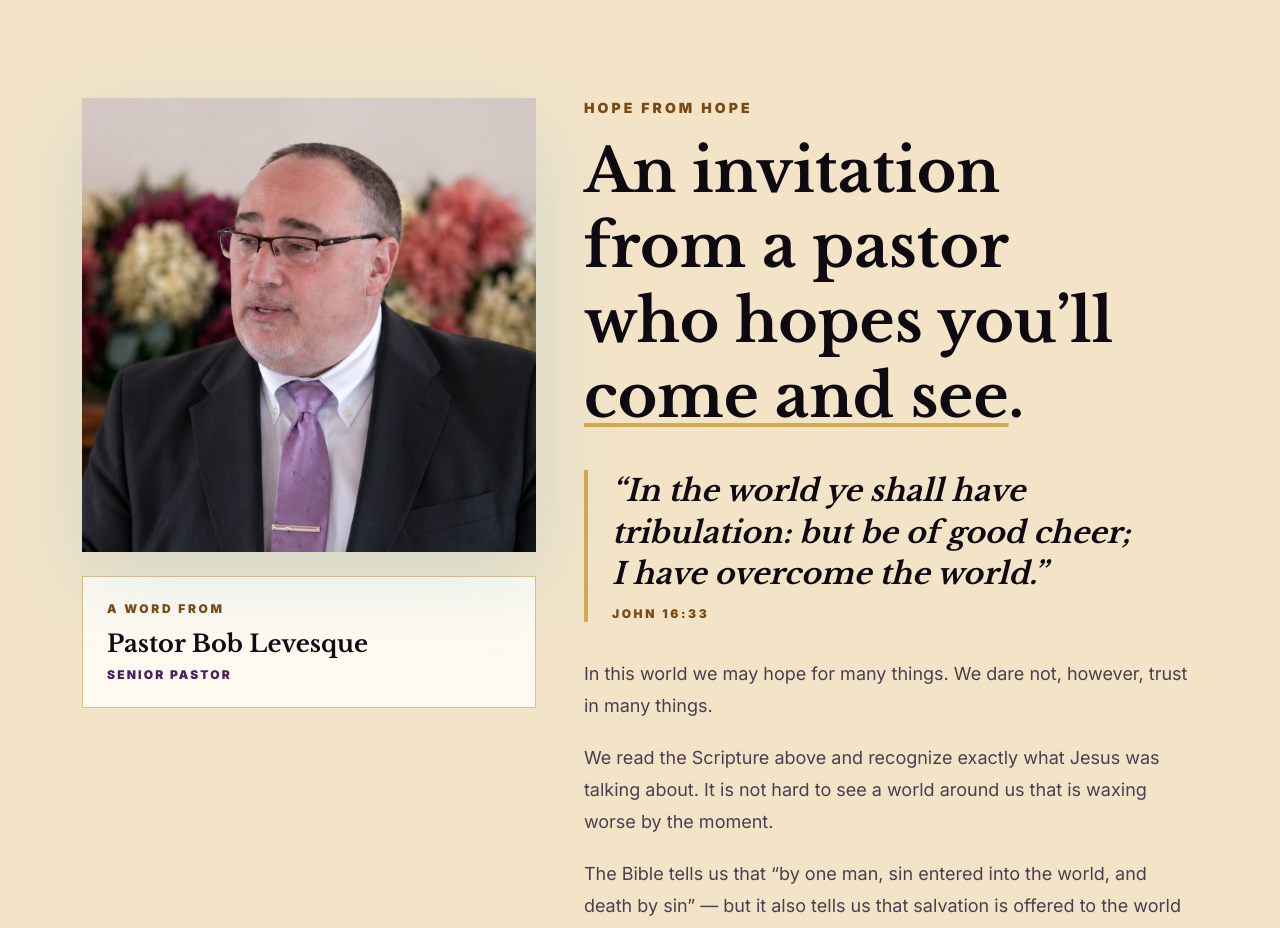
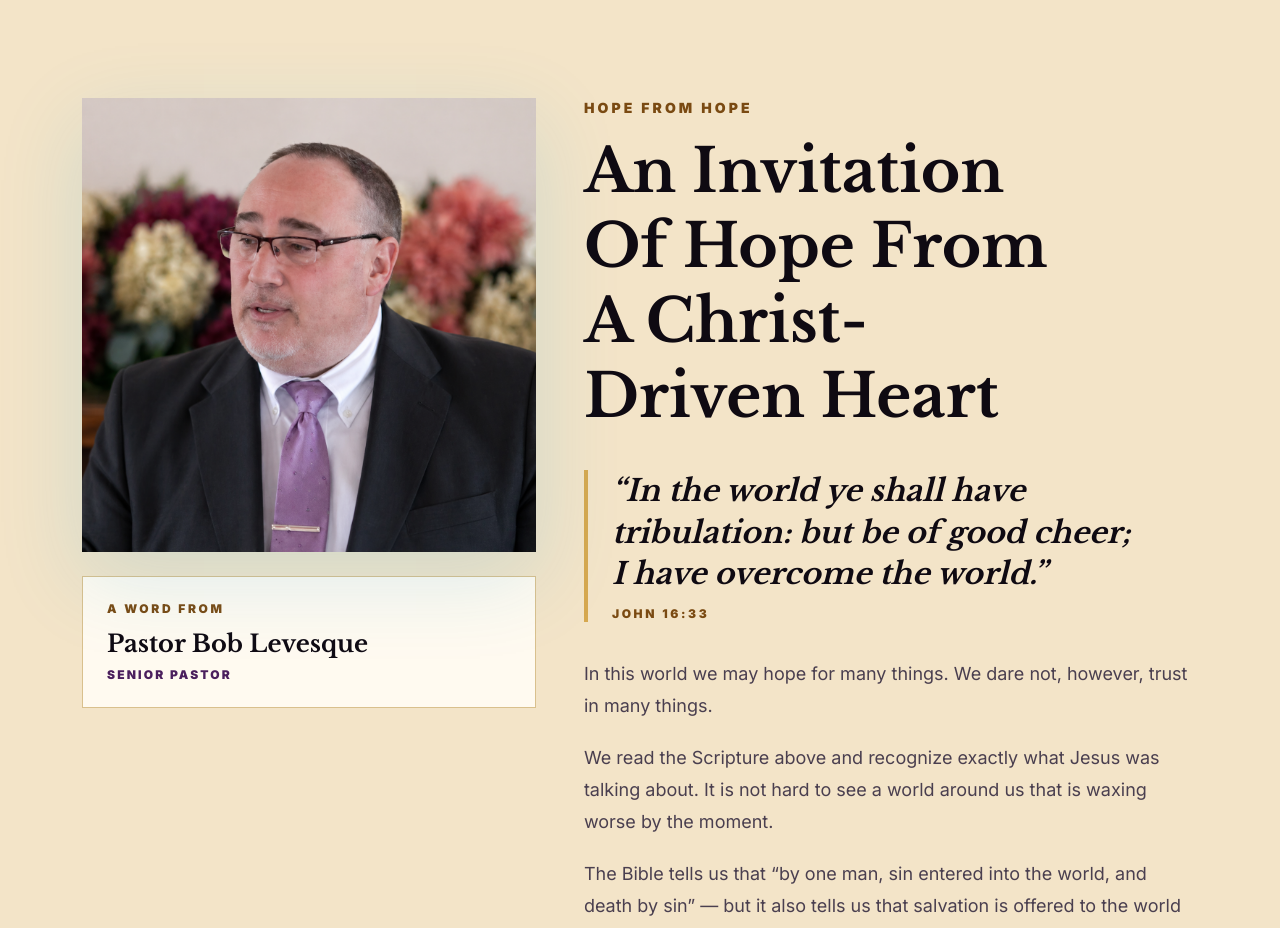
Before and after one commit to edesent/stillwater-christian-fellowship, a Next.js app: page /steps-to-salvation in a window 1280 px wide. Shown: the part 3480-4408 px from the top of the page. Built offline with nearby package versions, Linux system fonts and the light colour scheme.

Commit message:
Updated Hope From Hope section heading

```diff
--- a/src/app/steps-to-salvation/page.tsx
+++ b/src/app/steps-to-salvation/page.tsx
@@ -146,11 +146,7 @@ function PastorInvitation() {
               {pastorLetter.eyebrow}
             </p>
             <h2 className="serif mt-4 text-balance text-5xl font-bold leading-tight text-ink sm:text-6xl">
-              An invitation from a pastor who hopes you’ll{" "}
-              <span className="underline decoration-sky decoration-4 underline-offset-[6px]">
-                come and see
-              </span>
-              .
+              An Invitation Of Hope From A Christ-Driven Heart
             </h2>
 
             <blockquote className="mt-9 border-l-4 border-sky pl-6">
```
